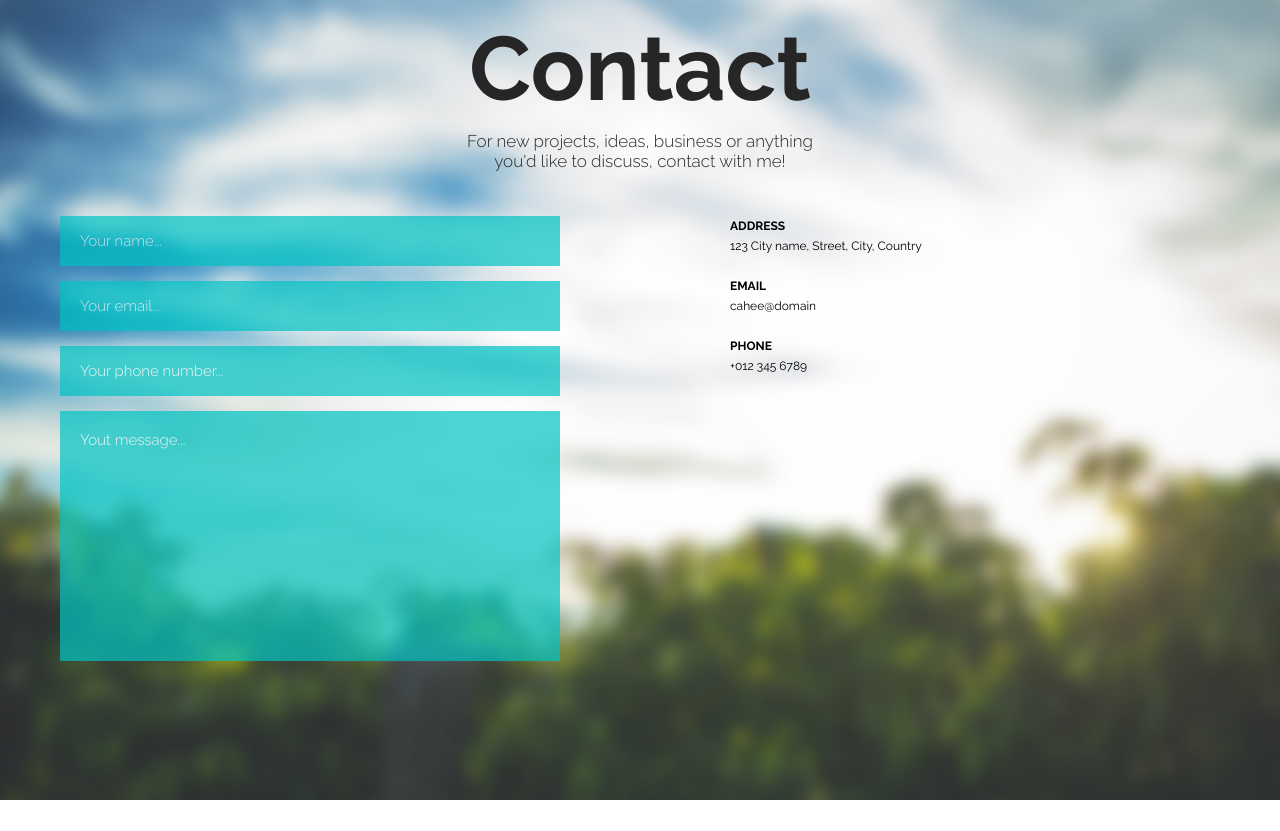
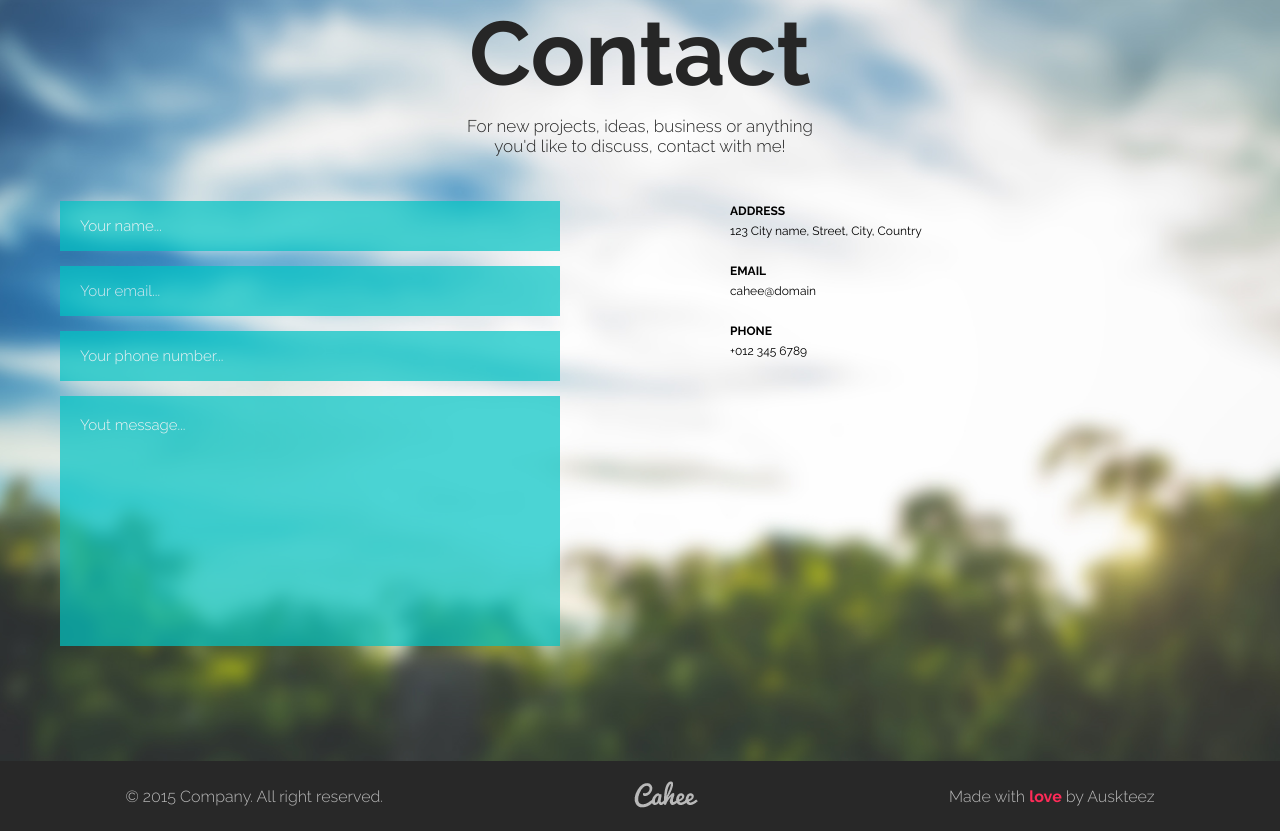
Before and after one commit to straus94/home-12-contact, a plain HTML site: page index.html in a window 1280 px wide. Before the commit the page ends 800 px from the top, so only its background shows below. Drawn offline with Linux system fonts and the light colour scheme.

Commit message:
add footer

```diff
--- a/css/style.css
+++ b/css/style.css
@@ -57,9 +57,8 @@ h1, h2 {
 }
 
 .mainer {
-    max-width: 1200px;
+    width: 1200px;
     margin: 0 auto;
-    padding: 15px;
 }
 
 .header {
@@ -143,3 +142,28 @@ h1, h2 {
     line-height: 20px;
     margin: 0 0 20px 0;
 }
+
+.footer {
+    padding: 20px 0;
+    display: flex;
+    justify-content: space-around;
+    background-color: #282828;
+    align-items: center;
+    margin: 100px 0 0 0;
+    /* width: 1200px; */
+}
+
+.footer__company {
+    font-size: 16px;
+    font-weight: 300;
+    color: #b9b9b9;
+}
+
+.footer__logo {
+    cursor: pointer;
+}
+
+.footer__love {
+    font-weight: bold;
+    color: #ff2b58;
+}
--- a/index.html
+++ b/index.html
@@ -28,6 +28,13 @@
                 <div class="info__item"><strong>PHONE</strong><br>+012 345 6789</div>
             </div>
         </div>
+
+
     </div>
+    <footer class="footer">
+            <div class="footer__company">© 2015 Company. All right reserved.</div>
+            <div class="footer__logo"><img src="img/logo.png" alt=""></div>
+            <div class="footer__company">Made with <span class="footer__love">love</span> by Auskteez</div>
+        </footer>
 </body>
 </html>
```
Also changed, not shown: img/logo.png (added).
